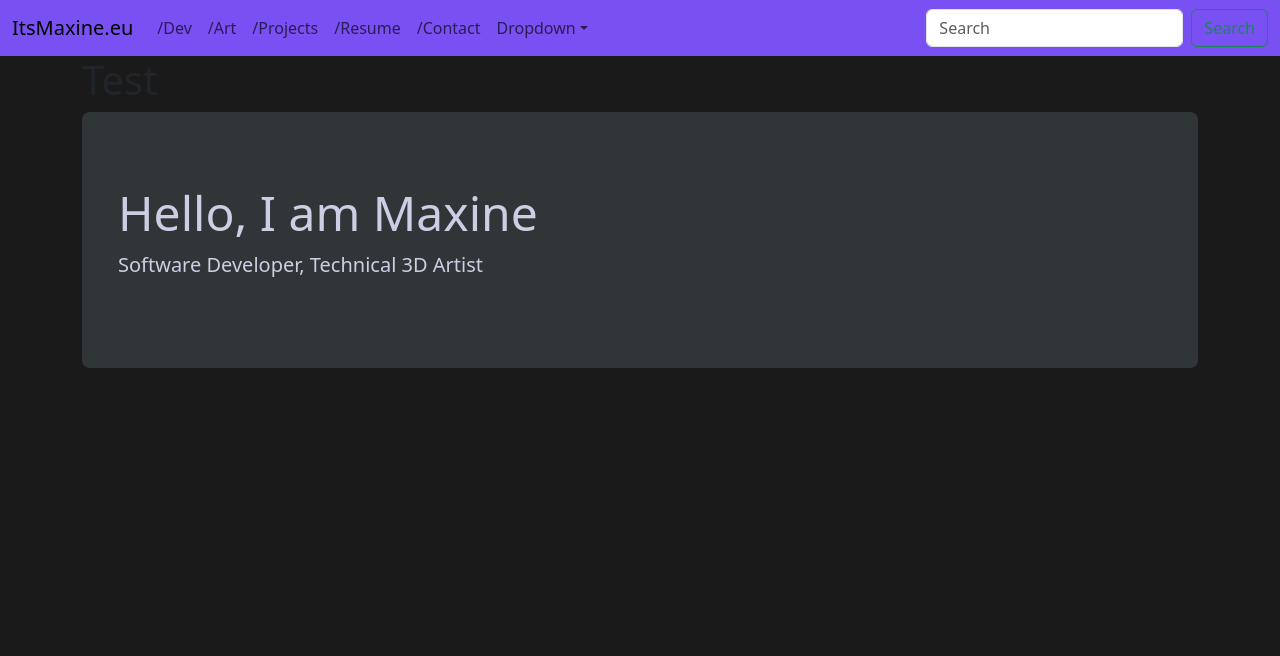
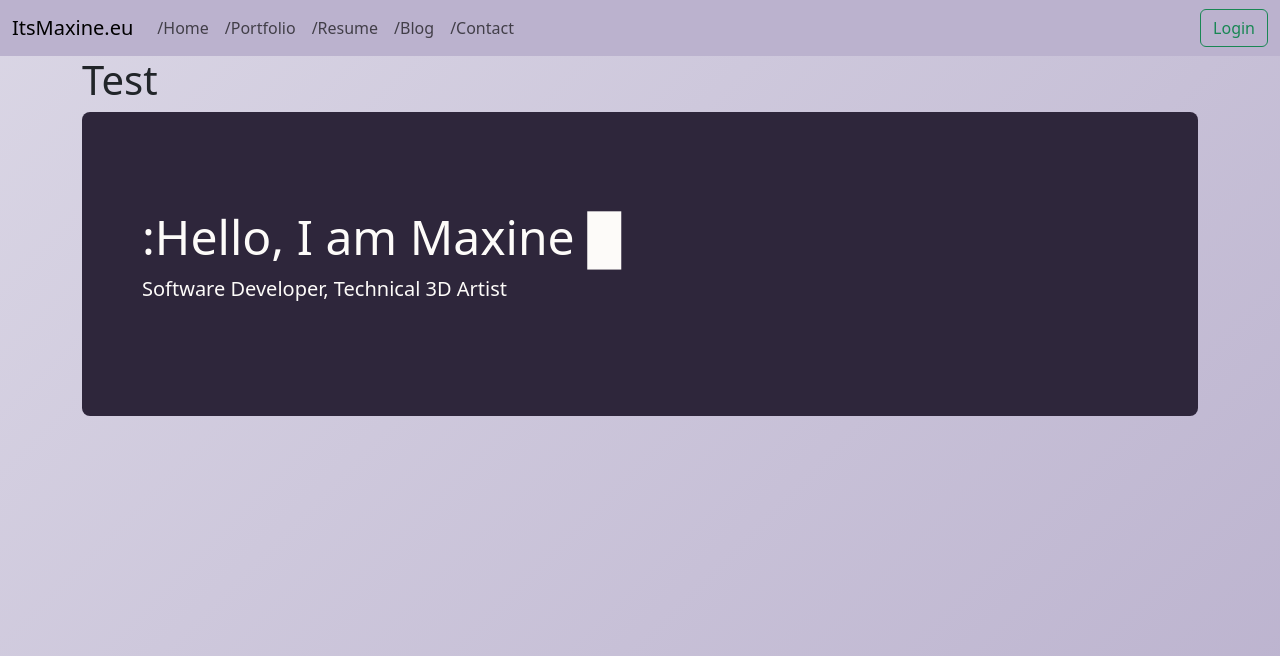
Before and after one commit to MaxineCodes/portfolio_website, a Flask app: page / in a window 1280 px wide. Shown: the top 656 px of the page. Run offline with Flask 3, Linux system fonts and the light colour scheme.

Commit message:
more styling

```diff
--- a/static/style.css
+++ b/static/style.css
@@ -1,10 +1,11 @@
 
 body {
-  background-color: #1a1a1a !important;
+  background: linear-gradient(135deg, #DAD6E5, #BBB2CE) !important;
+    background-attachment: fixed !important;
 }
 
 .custom-navbar {
-  background-color: #7950f2 !important; /* Purple */
+  background-color: #BBB2CE !important; /* Purple */
 }
 
 
@@ -14,8 +15,13 @@ body {
 }
 
 
-.bg-custom { background-color: #303538 !important; }
+.bg-custom { background-color: #6A5B81 !important; }
+.bg-dark { background-color: #2E263B !important; }
+.bg-light { background-color: #BBB2CE !important; }
+
 .text-custom { color: #CCCFE3 !important; }
+.text-light { color: #FDFBF9 !important; }
+.text-dark { color: #17141D !important; }
 
 .navbar-custom { background-color: #7950f2 !important; }
 
--- a/templates/index.html
+++ b/templates/index.html
@@ -3,7 +3,7 @@
 <head>
     <meta charset="UTF-8">
     <meta name="viewport" content="width=device-width, initial-scale=1">
-    <title>{% block title %}My Website{% endblock %}</title>
+    <title>{% block title %}ItsMaxine{% endblock %}</title>
     <!-- Bootstrap 5 CSS -->
     <link href="https://cdn.jsdelivr.net/npm/bootstrap@5.3.3/dist/css/bootstrap.min.css" rel="stylesheet">
     <!-- Custom CSS -->
@@ -13,6 +13,8 @@
 
 </head>
 <body>
+
+
 
 
     <!-- Navbar -->
@@ -27,34 +29,24 @@
             <div class="collapse navbar-collapse" id="navbarSupportedContent">
                 <ul class="navbar-nav me-auto mb-2 mb-lg-0">
                     <li class="nav-item active">
-                        <a class="nav-link" href="#">/Dev</a>
+                        <a class="nav-link" href="#">/Home</a>
                     </li>
                     <li class="nav-item">
-                        <a class="nav-link" href="#">/Art</a>
-                    </li>
-                    <li class="nav-item">
-                        <a class="nav-link" href="#">/Projects</a>
+                        <a class="nav-link" href="#">/Portfolio</a>
                     </li>
                     <li class="nav-item">
                         <a class="nav-link" href="#">/Resume</a>
                     </li>
                     <li class="nav-item">
+                        <a class="nav-link" href="#">/Blog</a>
+                    </li>
+                    <li class="nav-item">
                         <a class="nav-link" href="#">/Contact</a>
-                    </li>
-                    <li class="nav-item dropdown">
-                        <a class="nav-link dropdown-toggle" href="#" id="navbarDropdown" role="button" data-bs-toggle="dropdown" aria-haspopup="true" aria-expanded="false">Dropdown</a>
-                        <ul class="dropdown-menu" aria-labelledby="navbarDropdown">
-                            <li><a class="dropdown-item" href="#">Action</a></li>
-                            <li><a class="dropdown-item" href="#">Another action</a></li>
-                            <li><hr class="dropdown-divider"></li>
-                            <li><a class="dropdown-item" href="#">Something else here</a></li>
-                        </ul>
                     </li>
                 </ul>
 
-                <form class="d-flex" role="search">
-                    <input class="form-control me-2" type="search" placeholder="Search" aria-label="Search">
-                    <button class="btn btn-outline-success" type="submit">Search</button>
+                <form class="d-flex" role="login">
+                    <button class="btn btn-outline-success" type="submit">Login</button>
                 </form>
             </div>
         </div>
@@ -63,9 +55,9 @@
     <!-- Main page container -->
     <div class="container">
     <h1>Test</h1>
-    <div class="p-4 mb-3 bg-custom text-custom rounded-3">
+    <div class="p-5 mb-5 bg-dark text-light rounded-3">
         <div class="container-fluid py-5">
-            <h1 class="display-5">Hello, I am Maxine</h1>
+            <h1 class="display-5">:Hello, I am Maxine █</h1>
             <p class="lead">Software Developer, Technical 3D Artist</p>
         </div>
     </div>
```
